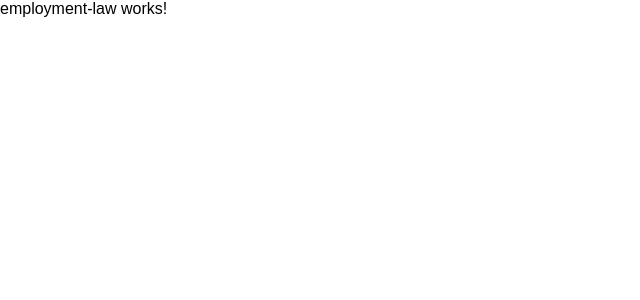
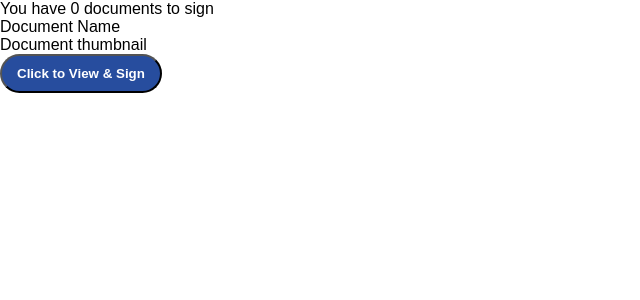
Before and after one commit to E-sign/e-sign-demo-site, an Angular app: page /employment-law in a window 1280 px wide. Shown: the top 300 px of the page, without its empty margins (0-640 px from the left). Built offline with nearby package versions, Linux system fonts and the light colour scheme.

Commit message:
added forms to relevent places, added iframe, currntly pointed at google maps

```diff
--- a/src/app/pages/corprate-law/corprate-law.component.html
+++ b/src/app/pages/corprate-law/corprate-law.component.html
@@ -113,6 +113,7 @@
     </div>
     <div class="form-container" *ngIf="currentPage == 'iframe'">
         <p>iframe</p>
+        <iframe src="https://www.google.com/maps/embed?pb=!1m18!1m12!1m3!1d14613.381974540789!2d133.87137518023806!3d-23.699353203831237!2m3!1f0!2f0!3f0!3m2!1i1024!2i768!4f13.1!3m3!1m2!1s0x2b321944be8f1331%3A0x50217a82a254fd0!2sAlice%20Springs%20NT%200870%2C%20Australia!5e0!3m2!1sen!2sus!4v1574447375313!5m2!1sen!2sus" width="600" height="450" frameborder="0" style="border:0;" allowfullscreen=""></iframe>
         <button (click)="changePage()">back</button>
     </div>
 </div>
--- a/src/app/pages/employment-law/employment-law.component.html
+++ b/src/app/pages/employment-law/employment-law.component.html
@@ -1 +1,19 @@
-<p>employment-law works!</p>
+<div class="content">
+    <div class="status-page" *ngIf="currentPage == 'status'">
+        <div>
+            <p *ngIf="numberOfDocsToSign == 1">You have 1 document to sign</p>
+            <p *ngIf="numberOfDocsToSign != 1">You have {{numberOfDocsToSign}} documents to sign</p>
+        </div>
+        <div class="document-list">
+            <div class="document-item" *ngFor="let doc of documentsToSign">
+                <p>Document Name</p>
+                <p>Document thumbnail</p>
+                <button (click)="openDocument()">Click to View & Sign</button>
+            </div>
+        </div>
+    </div>
+    <div class="sign-page" *ngIf="currentPage == 'sign'">
+        <p>sign</p>
+    </div>
+
+</div>
--- a/src/app/pages/employment-law/employment-law.component.ts
+++ b/src/app/pages/employment-law/employment-law.component.ts
@@ -12,4 +12,11 @@ export class EmploymentLawComponent implements OnInit {
   ngOnInit(): void {
   }
 
+  currentPage: string = "status"
+  numberOfDocsToSign: number = 0
+  documentsToSign: any = ['test']
+
+  openDocument(){
+    console.log('click')
+  }
 }
--- a/src/app/pages/international-law/international-law.component.html
+++ b/src/app/pages/international-law/international-law.component.html
@@ -1 +1,12 @@
-<p>international-law works!</p>
+<div class="content">
+    <div class="form-container">
+        <h1>Sign in using oAuth</h1>
+        <form [formGroup]="LogInForm" (ngSubmit)="onSubmit()">
+            <label for="email">Email:</label>
+            <input type="email" name="email" id="email" placeholder="example@mail.com" formControlName="email">
+            <label for="password">Password:</label>
+            <input type="password" name="passowrd" id="password" placeholder="*****" formControlName="password">
+            <button type="submit">Log In</button>
+        </form>
+    </div>
+</div>
--- a/src/app/pages/international-law/international-law.component.ts
+++ b/src/app/pages/international-law/international-law.component.ts
@@ -1,4 +1,6 @@
 import { Component, OnInit } from '@angular/core';
+import { FormControl, FormGroup } from "@angular/forms";
+
 
 @Component({
   selector: 'app-international-law',
@@ -12,4 +14,13 @@ export class InternationalLawComponent implements OnInit {
   ngOnInit(): void {
   }
 
+  LogInForm = new FormGroup({
+    email: new FormControl(''),
+    password: new FormControl(''),
+  })
+
+
+  onSubmit(){
+    console.log('Submit')
+  }
 }
```
